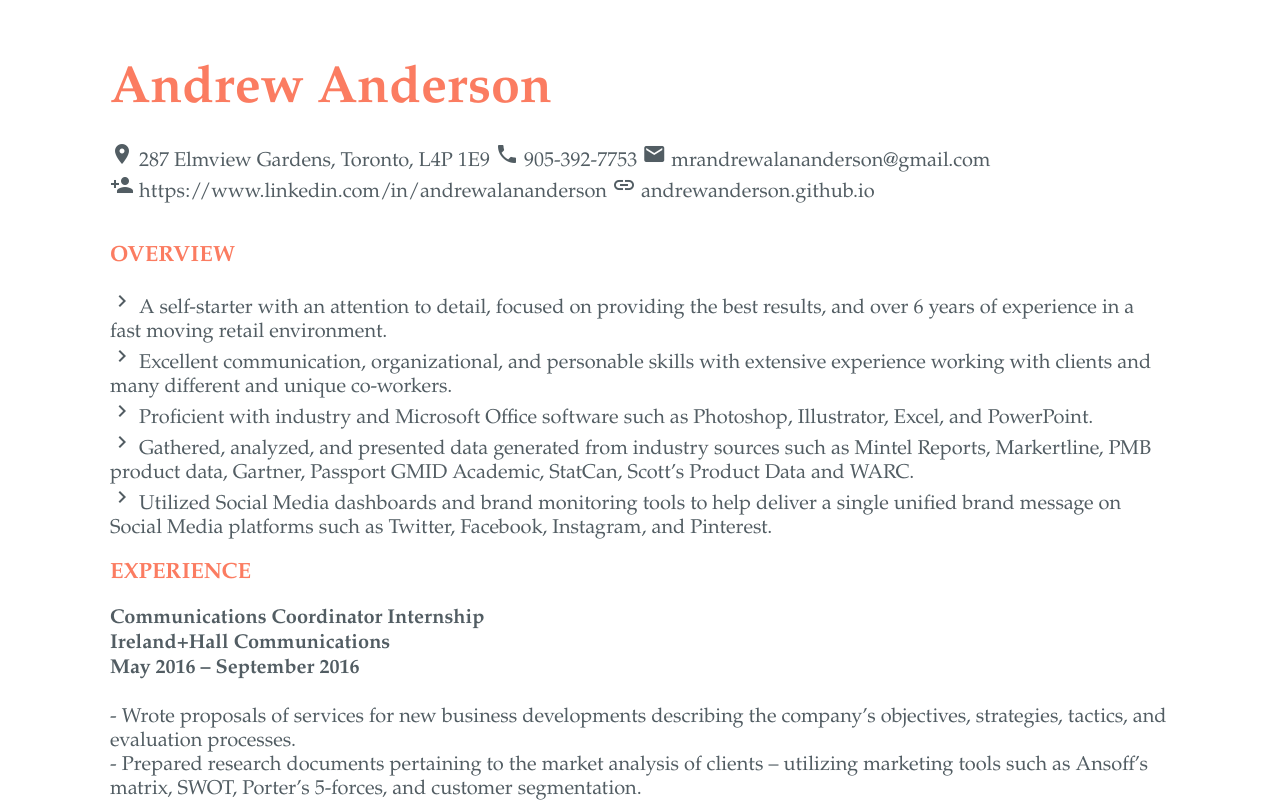
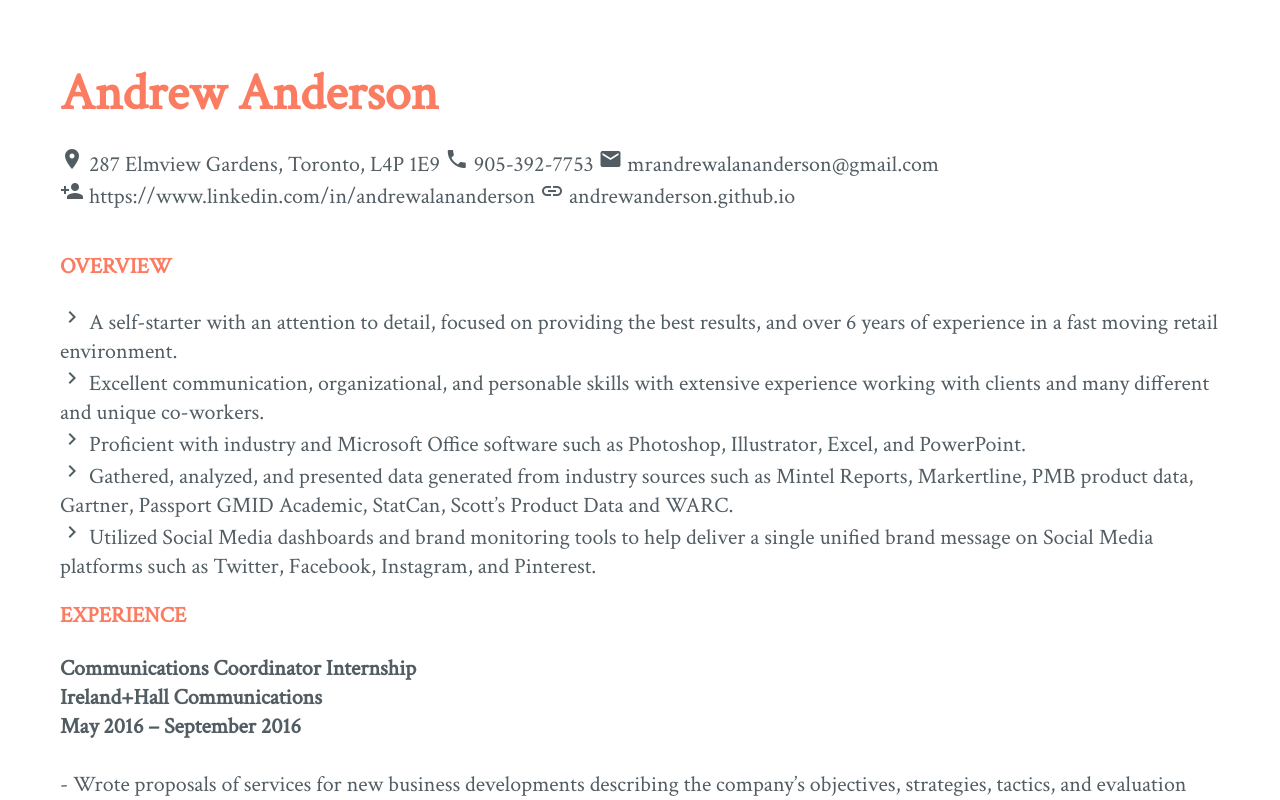
Before and after one commit to andrewalananderson/andrewalananderson.github.io, a plain HTML site: page index.html in a window 1280 px wide. Shown: the top 800 px of the page. Drawn offline with Linux system fonts and the light colour scheme.

Commit message:
Update index.html

```diff
--- a/index.html
+++ b/index.html
@@ -3,6 +3,7 @@
    <head>
       <title>Andrew's Website</title>
       <link rel="stylesheet" href="https://fonts.googleapis.com/icon?family=Material+Icons">
+     <link href="https://fonts.googleapis.com/css?family=Alegreya|Crimson+Text|EB+Garamond|Josefin+Sans|Libre+Baskerville|Raleway" rel="stylesheet">
       <style>
          * {
          margin: 0;
@@ -14,32 +15,32 @@
          }
          body {
          background-color: ECECEC;
-         font-family: Goudy Old Style,Garamond,Big Caslon,Times New Roman,serif;
+         font-family: 'Crimson Text', serif;
          }
          div.container {
-         width: 1060px;
+         width: 1160px;
          margin-left: auto;
          margin-right: auto;
          }
          h1 {
          color: #FB7C61;
-         font-family: Goudy Old Style,Garamond,Big Caslon,Times New Roman,serif;
+         font-family: font-family: 'Crimson Text', serif;
          font-size: 52px;
          margin: 60px 0 20px 0;
          text-align: left;
          }
          h2 {
          color: #FB7C61;
-         ffont-family: Goudy Old Style,Garamond,Big Caslon,Times New Roman,serif;
+         font-family: font-family: 'Crimson Text', serif;
          font-size: 22px;
          font-weight: bold;
-         margin: 0 0 20px 0;
+         margin: 0 0 24px 0;
          text-align: left;
          }
          p {
          color: #525d63;
-         font-family: Goudy Old Style,Garamond,Big Caslon,Times New Roman,serif;
-         font-size: 20px;
+         font-family: font-family: 'Crimson Text', serif;
+         font-size: 22px;
          margin: 0 0 20px 0;
          }
          img {
@@ -52,8 +53,8 @@
          td {
          	border: none;
          	color: #525d63;
-            font-family: Goudy Old Style,Garamond,Big Caslon,Times New Roman,serif;
-            font-size: 20px;
+            font-family: font-family: 'Crimson Text', serif;
+            font-size: 22px;
          }
       </style>
    </head>
```
